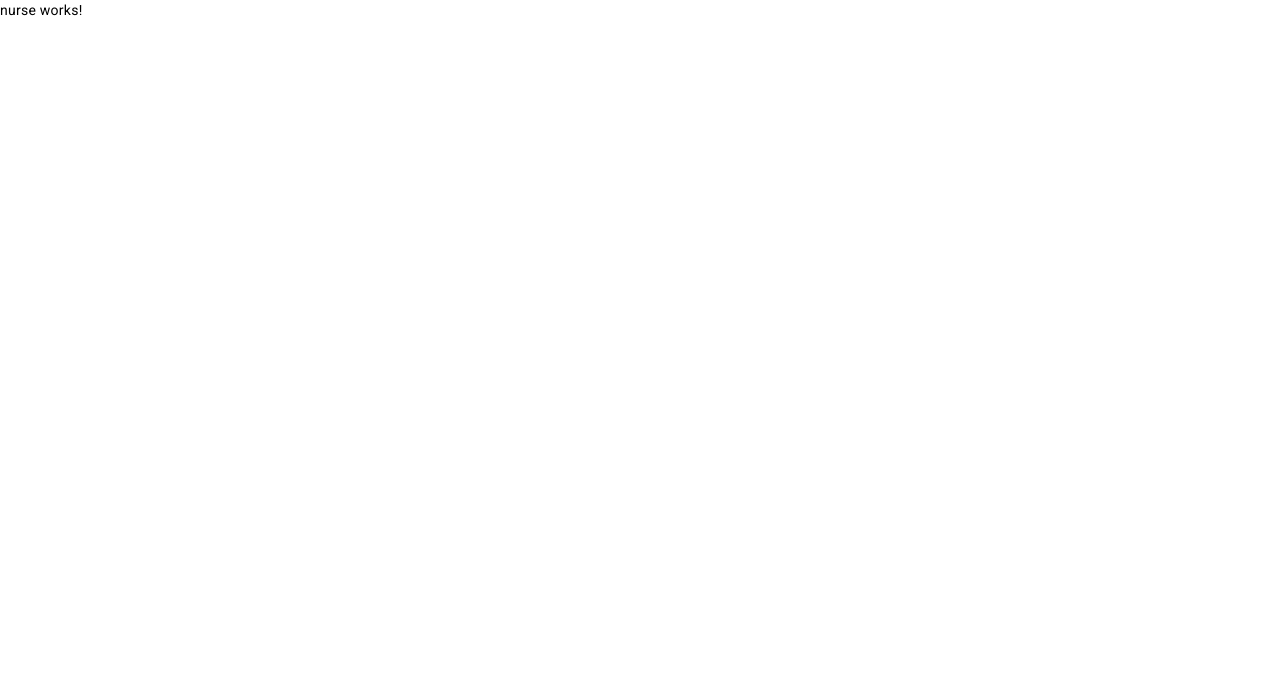
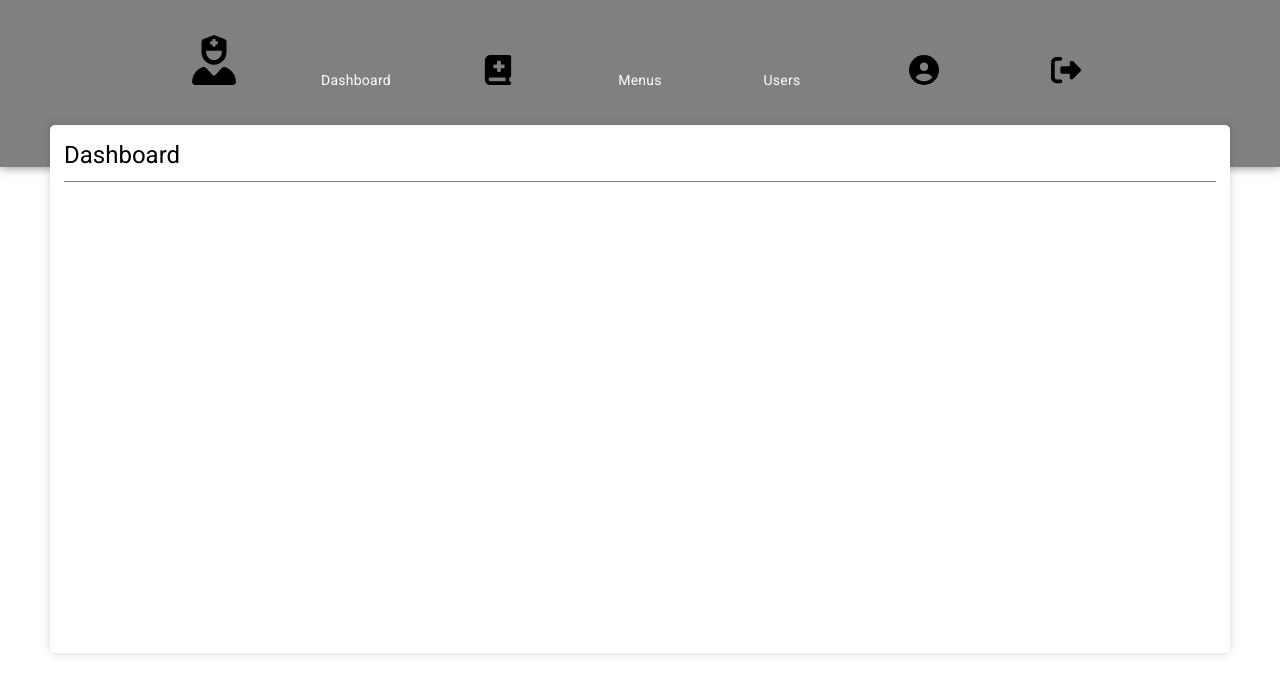
Before and after one commit to Mahathisomisetty/DocyaFEgit, an Angular app: page /nurse in a window 1280 px wide. Shown: the top 694 px of the page. Built offline with nearby package versions, Linux system fonts and the light colour scheme.

Commit message:
view appointment added in nurse

```diff
--- a/src/app/app-routing.module.ts
+++ b/src/app/app-routing.module.ts
@@ -5,6 +5,7 @@ import { RegisterComponent } from './register/register.component';
 import { AdminComponent } from './admin/admin.component';
 import { DoctorComponent } from './doctor/doctor.component';
 import { NurseComponent } from './nurse/nurse.component';
+import { ViewappointmentsComponent } from './nurse/viewappointments/viewappointments.component';
 
 const routes: Routes = [
   {path:'',component:LoginComponent},
@@ -12,7 +13,8 @@ const routes: Routes = [
   {path:'login',component:LoginComponent},
   {path:'admin',component:AdminComponent},
   {path:'doctor',component:DoctorComponent},
-  {path:'nurse',component:NurseComponent}
+  {path:'nurse',component:NurseComponent},
+{path:'viewappointments',component:ViewappointmentsComponent}
 ];
 
 @NgModule({
--- a/src/app/app.module.ts
+++ b/src/app/app.module.ts
@@ -22,6 +22,7 @@ import { AdminComponent } from './admin/admin.component';
 import { DoctorComponent } from './doctor/doctor.component';
 import {MatTooltipModule} from '@angular/material/tooltip';
 import { NurseComponent } from './nurse/nurse.component';
+import { ViewappointmentsComponent } from './nurse/viewappointments/viewappointments.component';
 
 @NgModule({
   declarations: [
@@ -30,7 +31,8 @@ import { NurseComponent } from './nurse/nurse.component';
     RegisterComponent,
     AdminComponent,
     DoctorComponent,
-    NurseComponent
+    NurseComponent,
+    ViewappointmentsComponent
   ],
   imports: [
     BrowserModule,MatSlideToggleModule,MatSidenavModule,MatCommonModule,
--- a/src/app/doctor/doctor.component.css
+++ b/src/app/doctor/doctor.component.css
@@ -5,7 +5,7 @@ body {
   }
 
   .main-nav {
-    background: #404040;
+    background: grey;
     padding: 1em;
     padding-bottom: 4em;
     box-shadow: 0px 0px 10px 0px rgba(0, 0, 0, 0.5);
@@ -47,12 +47,12 @@ body {
     background: #fff;
     margin: 0 auto;
     margin-top: -3em;
-    box-shadow: 0px 0px 10px 0px rgba(0, 0, 0, 0.2);
+    box-shadow: 0px 0px 10px 0px rgba(46, 42, 42, 0.2);
     border-radius: 5px;
     padding: 1em;
   }
   .content h1.title {
     margin: 0;
     padding-bottom: 0.4em;
-    border-bottom: 1px dotted rgba(0, 0, 0, 0.2);
+    border-bottom: 1px solid grey;
   }
--- a/src/app/login/login.component.html
+++ b/src/app/login/login.component.html
@@ -26,8 +26,7 @@
             <a href="doctor">Doctor</a>
             <a href="admin">Admin</a>
             <a href="nurse">Nurse</a>
-            <svg style="width: 20px; height:20px;" xmlns="http://www.w3.org/2000/svg" viewBox="0 0 448 512"><!--! Font Awesome Pro 6.4.0 by @fontawesome - https://fontawesome.com License - https://fontawesome.com/license (Commercial License) Copyright 2023 Fonticons, Inc. --><path d="M96 128V70.2c0-13.3 8.3-25.3 20.8-30l96-36c7.2-2.7 15.2-2.7 22.5 0l96 36c12.5 4.7 20.8 16.6 20.8 30V128h-.3c.2 2.6 .3 5.3 .3 8v40c0 70.7-57.3 128-128 128s-128-57.3-128-128V136c0-2.7 .1-5.4 .3-8H96zm48 48c0 44.2 35.8 80 80 80s80-35.8 80-80V160H144v16zM111.9 327.7c10.5-3.4 21.8 .4 29.4 8.5l71 75.5c6.3 6.7 17 6.7 23.3 0l71-75.5c7.6-8.1 18.9-11.9 29.4-8.5C401 348.6 448 409.4 448 481.3c0 17-13.8 30.7-30.7 30.7H30.7C13.8 512 0 498.2 0 481.3c0-71.9 47-132.7 111.9-153.6zM208 48V64H192c-4.4 0-8 3.6-8 8V88c0 4.4 3.6 8 8 8h16v16c0 4.4 3.6 8 8 8h16c4.4 0 8-3.6 8-8V96h16c4.4 0 8-3.6 8-8V72c0-4.4-3.6-8-8-8H240V48c0-4.4-3.6-8-8-8H216c-4.4 0-8 3.6-8 8z"/></svg>
-            <svg style="width: 20px; height:20px;" xmlns="http://www.w3.org/2000/svg" viewBox="0 0 448 512"><!--! Font Awesome Pro 6.4.0 by @fontawesome - https://fontawesome.com License - https://fontawesome.com/license (Commercial License) Copyright 2023 Fonticons, Inc. --><path d="M224 256A128 128 0 1 0 224 0a128 128 0 1 0 0 256zm-96 55.2C54 332.9 0 401.3 0 482.3C0 498.7 13.3 512 29.7 512H418.3c16.4 0 29.7-13.3 29.7-29.7c0-81-54-149.4-128-171.1V362c27.6 7.1 48 32.2 48 62v40c0 8.8-7.2 16-16 16H336c-8.8 0-16-7.2-16-16s7.2-16 16-16V424c0-17.7-14.3-32-32-32s-32 14.3-32 32v24c8.8 0 16 7.2 16 16s-7.2 16-16 16H256c-8.8 0-16-7.2-16-16V424c0-29.8 20.4-54.9 48-62V304.9c-6-.6-12.1-.9-18.3-.9H178.3c-6.2 0-12.3 .3-18.3 .9v65.4c23.1 6.9 40 28.3 40 53.7c0 30.9-25.1 56-56 56s-56-25.1-56-56c0-25.4 16.9-46.8 40-53.7V311.2zM144 448a24 24 0 1 0 0-48 24 24 0 1 0 0 48z"/></svg>
+
 
 
         </form>
--- a/src/app/nurse/nurse.component.css
+++ b/src/app/nurse/nurse.component.css
@@ -0,0 +1,58 @@
+body {
+    margin: 0;
+    font-family: sans-serif;
+    background: #e7e7e7;
+  }
+
+  .main-nav {
+    background: grey;
+    padding: 1em;
+    padding-bottom: 4em;
+    box-shadow: 0px 0px 10px 0px rgba(0, 0, 0, 0.5);
+    text-align: center;
+  }
+  .main-nav ul {
+    margin: 0;
+    padding: 0;
+    list-style-type: none;
+  }
+  .main-nav ul li {
+    width: 100px;
+    display: inline-block;
+    color: #fff;
+    padding: 1.5em 1em;
+    text-align: center;
+    border-radius: 10px;
+    margin-right: 1em;
+    cursor: pointer;
+  }
+  .main-nav ul li:last-of-type {
+    margin-right: 0;
+  }
+  .main-nav ul li:hover {
+    background: #525252;
+  }
+  .main-nav ul li i {
+    display: block;
+    font-size: 2.5em;
+  }
+  .main-nav ul li span {
+    display: block;
+    margin-top: 1em;
+  }
+
+  .content {
+    width: 90%;
+    height: 500px;
+    background: #fff;
+    margin: 0 auto;
+    margin-top: -3em;
+    box-shadow: 0px 0px 10px 0px rgba(46, 42, 42, 0.2);
+    border-radius: 5px;
+    padding: 1em;
+  }
+  .content h1.title {
+    margin: 0;
+    padding-bottom: 0.4em;
+    border-bottom: 1px solid grey;
+  }
--- a/src/app/nurse/nurse.component.html
+++ b/src/app/nurse/nurse.component.html
@@ -1 +1,36 @@
-<p>nurse works!</p>
+
+
+<header class='main-nav'>
+    <ul>
+      <li>  <svg  style="padding-bottom:0%; width: 50px; height:50px;" xmlns="http://www.w3.org/2000/svg" viewBox="0 0 448 512"><path d="M96 128V70.2c0-13.3 8.3-25.3 20.8-30l96-36c7.2-2.7 15.2-2.7 22.5 0l96 36c12.5 4.7 20.8 16.6 20.8 30V128h-.3c.2 2.6 .3 5.3 .3 8v40c0 70.7-57.3 128-128 128s-128-57.3-128-128V136c0-2.7 .1-5.4 .3-8H96zm48 48c0 44.2 35.8 80 80 80s80-35.8 80-80V160H144v16zM111.9 327.7c10.5-3.4 21.8 .4 29.4 8.5l71 75.5c6.3 6.7 17 6.7 23.3 0l71-75.5c7.6-8.1 18.9-11.9 29.4-8.5C401 348.6 448 409.4 448 481.3c0 17-13.8 30.7-30.7 30.7H30.7C13.8 512 0 498.2 0 481.3c0-71.9 47-132.7 111.9-153.6zM208 48V64H192c-4.4 0-8 3.6-8 8V88c0 4.4 3.6 8 8 8h16v16c0 4.4 3.6 8 8 8h16c4.4 0 8-3.6 8-8V96h16c4.4 0 8-3.6 8-8V72c0-4.4-3.6-8-8-8H240V48c0-4.4-3.6-8-8-8H216c-4.4 0-8 3.6-8 8z"/></svg>
+      <li>
+        <i class='fa fa-tachometer'></i>
+        <span>Dashboard</span>
+      </li>
+      <li>
+       <a href="viewappointments/">
+        <svg style="width: 30px; height:30px;" matTooltip="view_appointments" xmlns="http://www.w3.org/2000/svg" viewBox="0 0 448 512"><path d="M0 96C0 43 43 0 96 0H384h32c17.7 0 32 14.3 32 32V352c0 17.7-14.3 32-32 32v64c17.7 0 32 14.3 32 32s-14.3 32-32 32H384 96c-53 0-96-43-96-96V96zM64 416c0 17.7 14.3 32 32 32H352V384H96c-17.7 0-32 14.3-32 32zM208 112v48H160c-8.8 0-16 7.2-16 16v32c0 8.8 7.2 16 16 16h48v48c0 8.8 7.2 16 16 16h32c8.8 0 16-7.2 16-16V224h48c8.8 0 16-7.2 16-16V176c0-8.8-7.2-16-16-16H272V112c0-8.8-7.2-16-16-16H224c-8.8 0-16 7.2-16 16z"/></svg>
+    </a>
+    </li>
+      <li>
+        <i class='fa fa-bars'></i>
+        <span>Menus</span>
+      </li>
+      <li>
+        <i class='fa fa-users'></i>
+        <span>Users</span>
+      </li>
+      <li>
+    <a href="Profile">
+        <svg style="width: 30px; height:30px;" matTooltip="Profile" xmlns="http://www.w3.org/2000/svg" viewBox="0 0 512 512"><path d="M399 384.2C376.9 345.8 335.4 320 288 320H224c-47.4 0-88.9 25.8-111 64.2c35.2 39.2 86.2 63.8 143 63.8s107.8-24.7 143-63.8zM0 256a256 256 0 1 1 512 0A256 256 0 1 1 0 256zm256 16a72 72 0 1 0 0-144 72 72 0 1 0 0 144z"/></svg>
+      </a>
+      </li>
+      <li>
+
+        <svg style="width: 30px; height:30px;" matTooltip="Log_out"  xmlns="http://www.w3.org/2000/svg" viewBox="0 0 512 512"><path d="M377.9 105.9L500.7 228.7c7.2 7.2 11.3 17.1 11.3 27.3s-4.1 20.1-11.3 27.3L377.9 406.1c-6.4 6.4-15 9.9-24 9.9c-18.7 0-33.9-15.2-33.9-33.9l0-62.1-128 0c-17.7 0-32-14.3-32-32l0-64c0-17.7 14.3-32 32-32l128 0 0-62.1c0-18.7 15.2-33.9 33.9-33.9c9 0 17.6 3.6 24 9.9zM160 96L96 96c-17.7 0-32 14.3-32 32l0 256c0 17.7 14.3 32 32 32l64 0c17.7 0 32 14.3 32 32s-14.3 32-32 32l-64 0c-53 0-96-43-96-96L0 128C0 75 43 32 96 32l64 0c17.7 0 32 14.3 32 32s-14.3 32-32 32z"/></svg>
+      </li>
+    </ul>
+  </header>
+  <div class='content'>
+    <h1 class='title'>Dashboard</h1>
+  </div>
--- /dev/null
+++ b/src/app/nurse/viewappointments/viewappointments.component.html
@@ -0,0 +1 @@
+<p>viewappointments works!</p>
```
Also changed, not shown: src/app/nurse/viewappointments/viewappointments.component.ts (added, +10 -0 lines), src/app/nurse/viewappointments/viewappointments.component.css (added), 1 other file (tests, documents, lock files or other folders).
